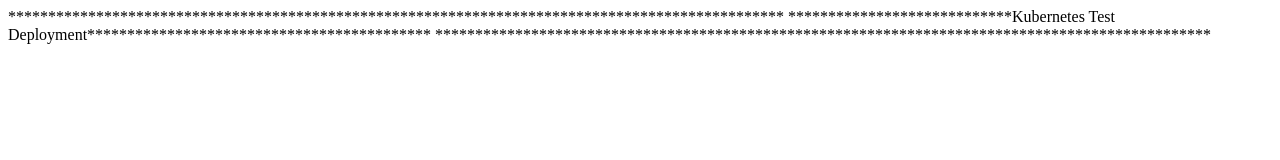
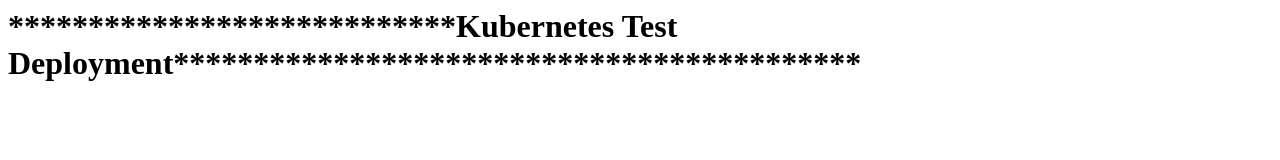
Before and after one commit to k8spro/kubernetes, a plain HTML site: page index.html in a window 1280 px wide. Drawn offline with Linux system fonts and the light colour scheme.

Commit message:
Update index.html

```diff
--- a/index.html
+++ b/index.html
@@ -1,3 +1 @@
-*************************************************************************************************
-****************************Kubernetes Test Deployment*******************************************
-*************************************************************************************************
+<h1> ****************************Kubernetes Test Deployment******************************************* </h1>
```
